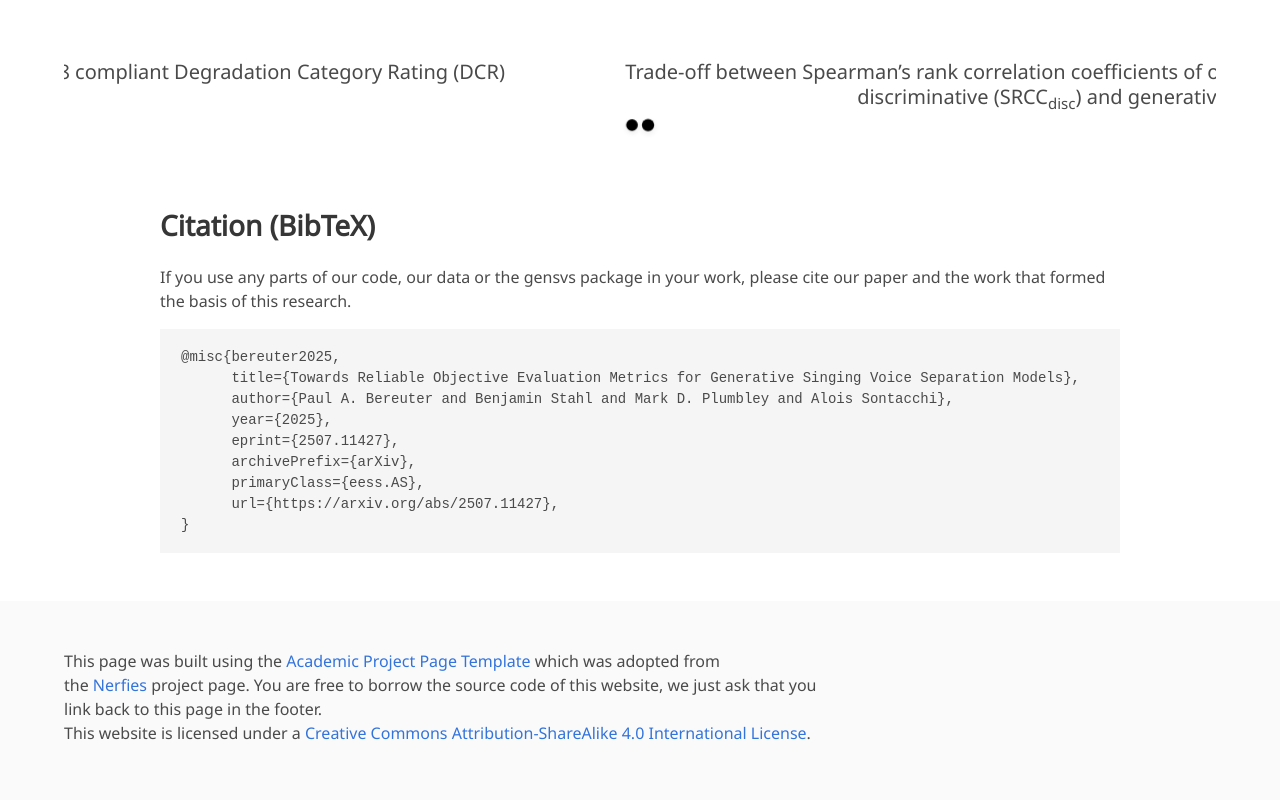
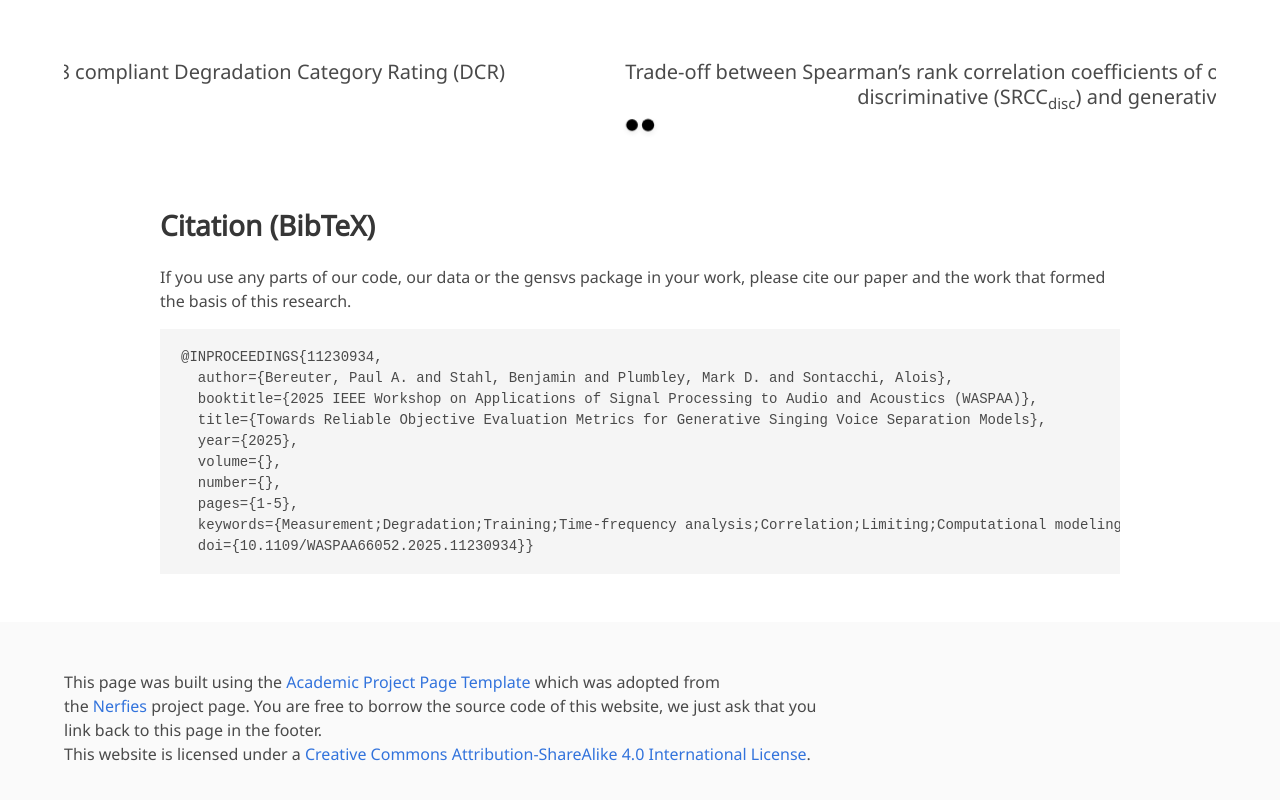
Before and after one commit to pablebe/gensvs_eval_companion_page, a website: page index.html in a window 1280 px wide. Shown: the part 7221-8021 px from the top of the page. Drawn offline with nearby package versions, Linux system fonts and the light colour scheme; some icons are missing; a web font is replaced by a local one.

Commit message:
Replace citation with new BibTeX entry
Updated BibTeX citation format and details.

```diff
--- a/index.html
+++ b/index.html
@@ -554,15 +554,17 @@ trogram MAE from [29]</li><li>Batch size: 1</li><li>Trained on stereo audio <li>
     <div class="container is-max-desktop content">
       <h2 class="title">Citation (BibTeX)</h2>
       <p>If you use any parts of our code, our data or the gensvs package in your work, please cite our paper and the work that formed the basis of this research.</p>
-      <pre><code>@misc{bereuter2025,
-      title={Towards Reliable Objective Evaluation Metrics for Generative Singing Voice Separation Models},
-      author={Paul A. Bereuter and Benjamin Stahl and Mark D. Plumbley and Alois Sontacchi},
-      year={2025},
-      eprint={2507.11427},
-      archivePrefix={arXiv},
-      primaryClass={eess.AS},
-      url={https://arxiv.org/abs/2507.11427},
-}</code></pre>
+      <pre><code>@INPROCEEDINGS{11230934,
+  author={Bereuter, Paul A. and Stahl, Benjamin and Plumbley, Mark D. and Sontacchi, Alois},
+  booktitle={2025 IEEE Workshop on Applications of Signal Processing to Audio and Acoustics (WASPAA)},
+  title={Towards Reliable Objective Evaluation Metrics for Generative Singing Voice Separation Models},
+  year={2025},
+  volume={},
+  number={},
+  pages={1-5},
+  keywords={Measurement;Degradation;Training;Time-frequency analysis;Correlation;Limiting;Computational modeling;Conferences;Reliability;Software development management},
+  doi={10.1109/WASPAA66052.2025.11230934}}
+</code></pre>
     </div>
 </section>
 <!--End BibTex citation -->
```
